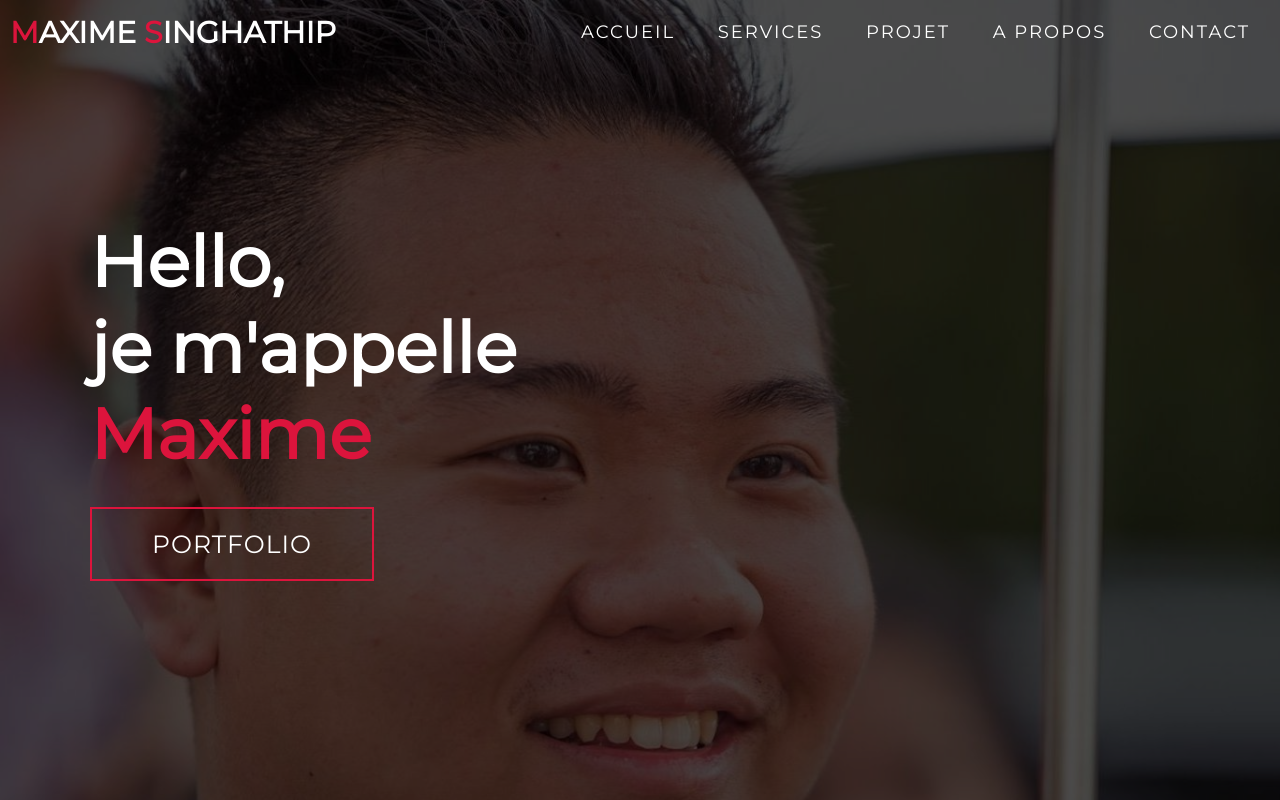
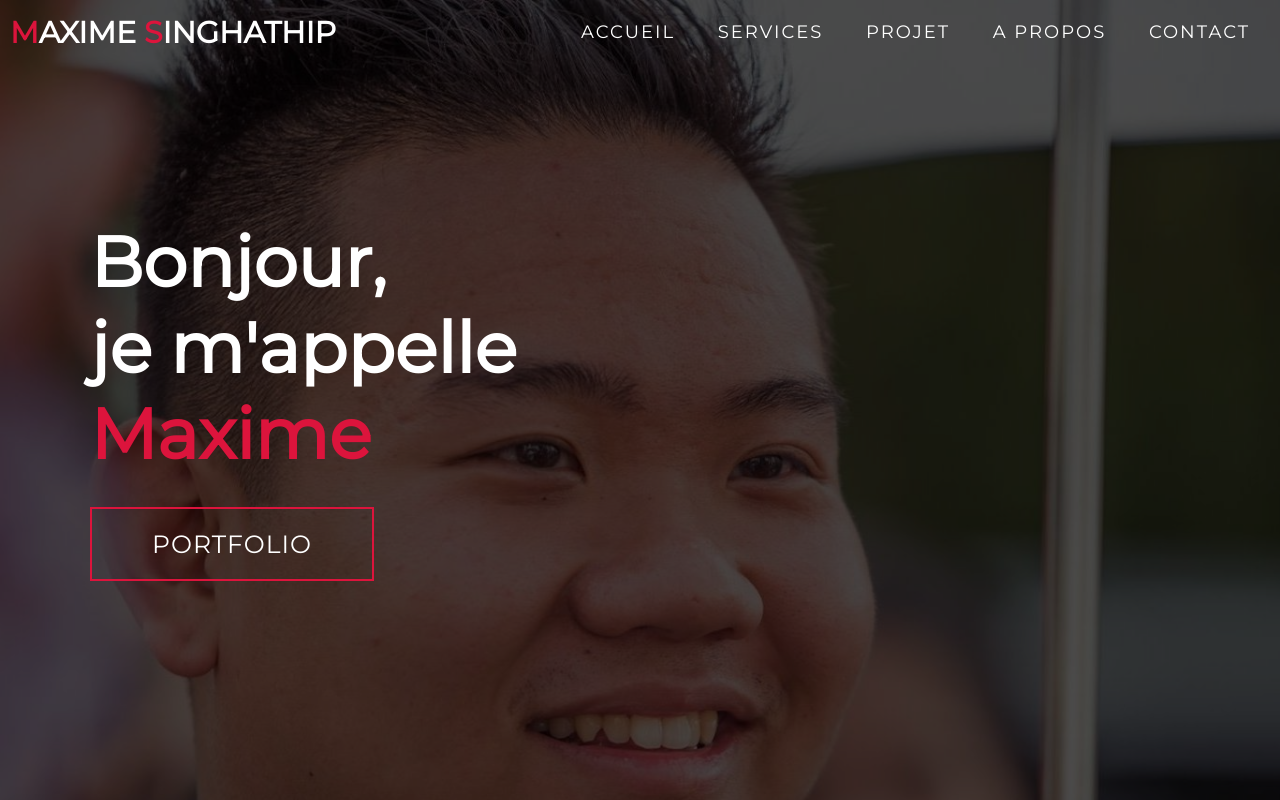
Before and after one commit to maximesng/One-Page-Project, a plain HTML site: page index.html in a window 1280 px wide. Shown: the top 800 px of the page. Drawn offline with Linux system fonts and the light colour scheme.

Commit message:
update name

```diff
--- a/index.html
+++ b/index.html
@@ -37,7 +37,7 @@
         <section id="hero">
             <div class="hero container">
                 <div>
-                    <h1>Hello, <span></span></h1>
+                    <h1>Bonjour, <span></span></h1>
                     <h1>je m'appelle <span></span></h1>
                     <h1>Maxime <span></span></h1>
                     <a href="#" type="button" class="cta">Portfolio</a>
```
